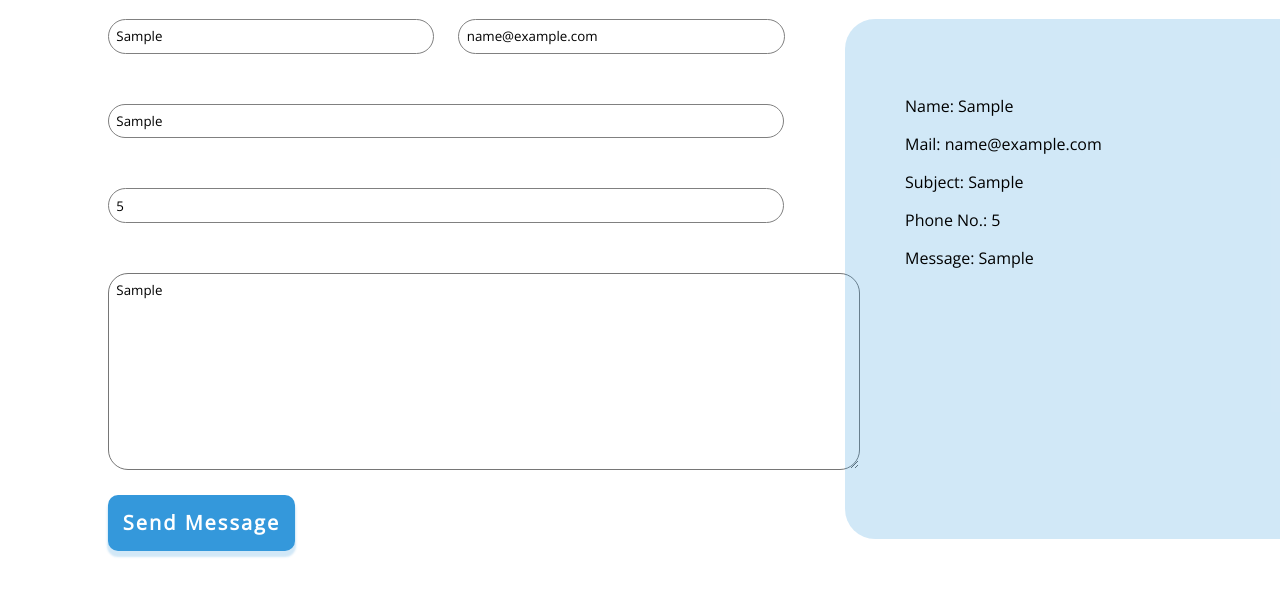
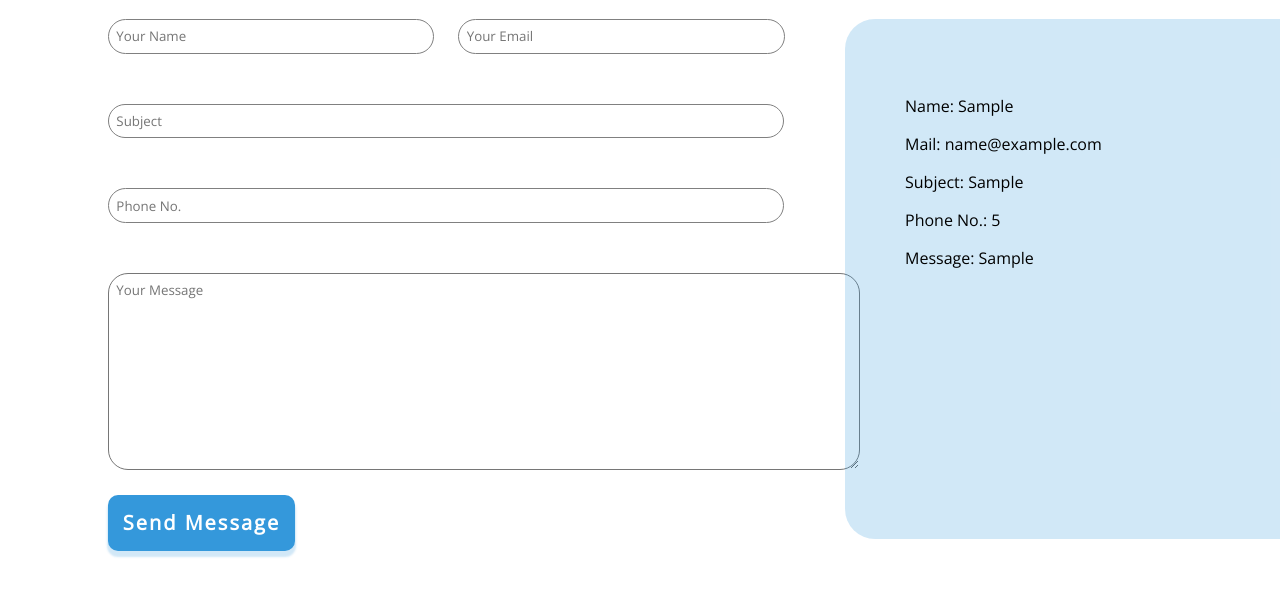
Before and after one commit to Md-TarikulIslam/form, a plain HTML site: page index.html in a window 1280 px wide. Both pictures are taken after typing "Sample", "name@example.com", "Sample", "5", "Sample" into the empty fields and a click on the button "Send Message". Shown: the part 97-692 px from the top of the page. Drawn offline with nearby package versions, Linux system fonts and the light colour scheme; no server answers.

Commit message:
post added

```diff
--- a/app.js
+++ b/app.js
@@ -11,6 +11,7 @@ document.getElementById('btn').addEventListener('click', function(){
     const totalName = nameHandleInnerText + " " + yourNameValue;
 
     nameHandle.innerText = totalName;
+    yourName.value = '';
 
 
 
@@ -25,7 +26,7 @@ document.getElementById('btn').addEventListener('click', function(){
     const totalMail = mailHandleInnerText + " "+ yourMailValue;
 
     mailHandle.innerText = totalMail;
-
+    yourMail.value = '';
 
 
 
@@ -39,7 +40,7 @@ document.getElementById('btn').addEventListener('click', function(){
     const totalSubject = yourSubjectHandleInnerText + " " + yourSubjectValue;
 
     yourSubjectHandle.innerText = totalSubject;
-
+    yourSubject.value = '';
 
 
 
@@ -53,6 +54,8 @@ document.getElementById('btn').addEventListener('click', function(){
     const totalPhone = yourPhoneHandleInnerText + " " + yourPhoneValue;
 
     yourPhoneHandle.innerText=totalPhone;
+    yourPhone.value = '';
+
 
 
 
@@ -67,6 +70,29 @@ document.getElementById('btn').addEventListener('click', function(){
     const totalText = yourTextHandleInnerText + " " + yourTextValue;
 
     yourTextHandle.innerText = totalText;
+    yourText.value = '';
 
 
+    // POST section
+
+    const subject = 'website';
+    const message = 'company.catchPhrase';
+
+    const url = 'https://jsonplaceholder.typicode.com/users'
+    fetch(url, {
+        method: 'POST',
+        body:JSON.stringify({
+            name: yourNameValue,
+            email: yourMailValue,
+            phone: yourPhoneValue,
+            subject: yourSubjectValue,
+            message: yourTextValue
+        }),
+        headers:{
+            'Content-type': 'application/json; charset=UTF-8',
+        },
+    })
+    .then(res=>res.json())
+    .then(data=>console.log(data))
+
 })
--- a/style.css
+++ b/style.css
@@ -50,6 +50,7 @@ padding: 1%;
     padding: 60px;
     width: 400px;
     height: 400px;
+    overflow-x: hidden;
     text-align: justify;
 }
 
```
